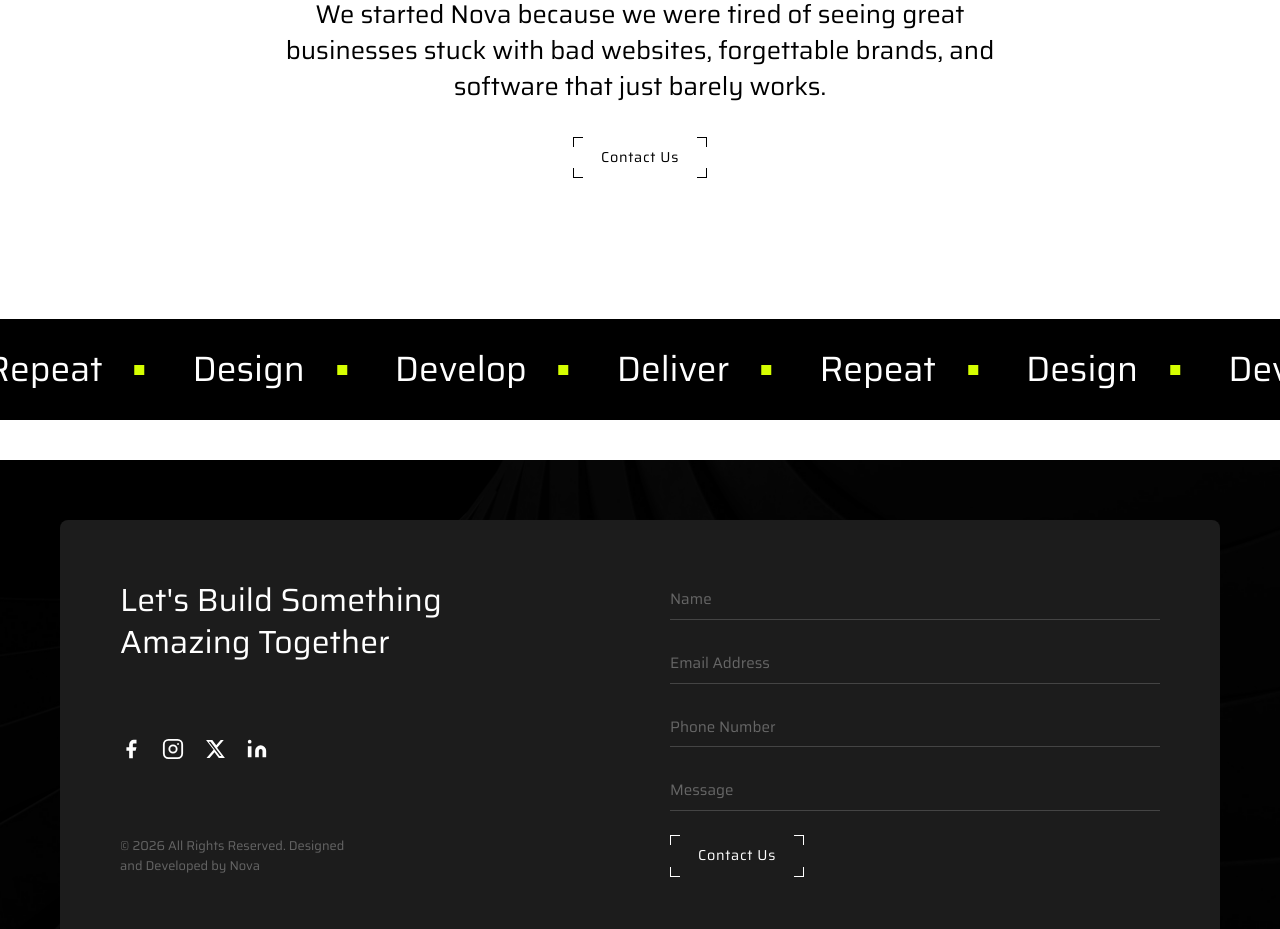
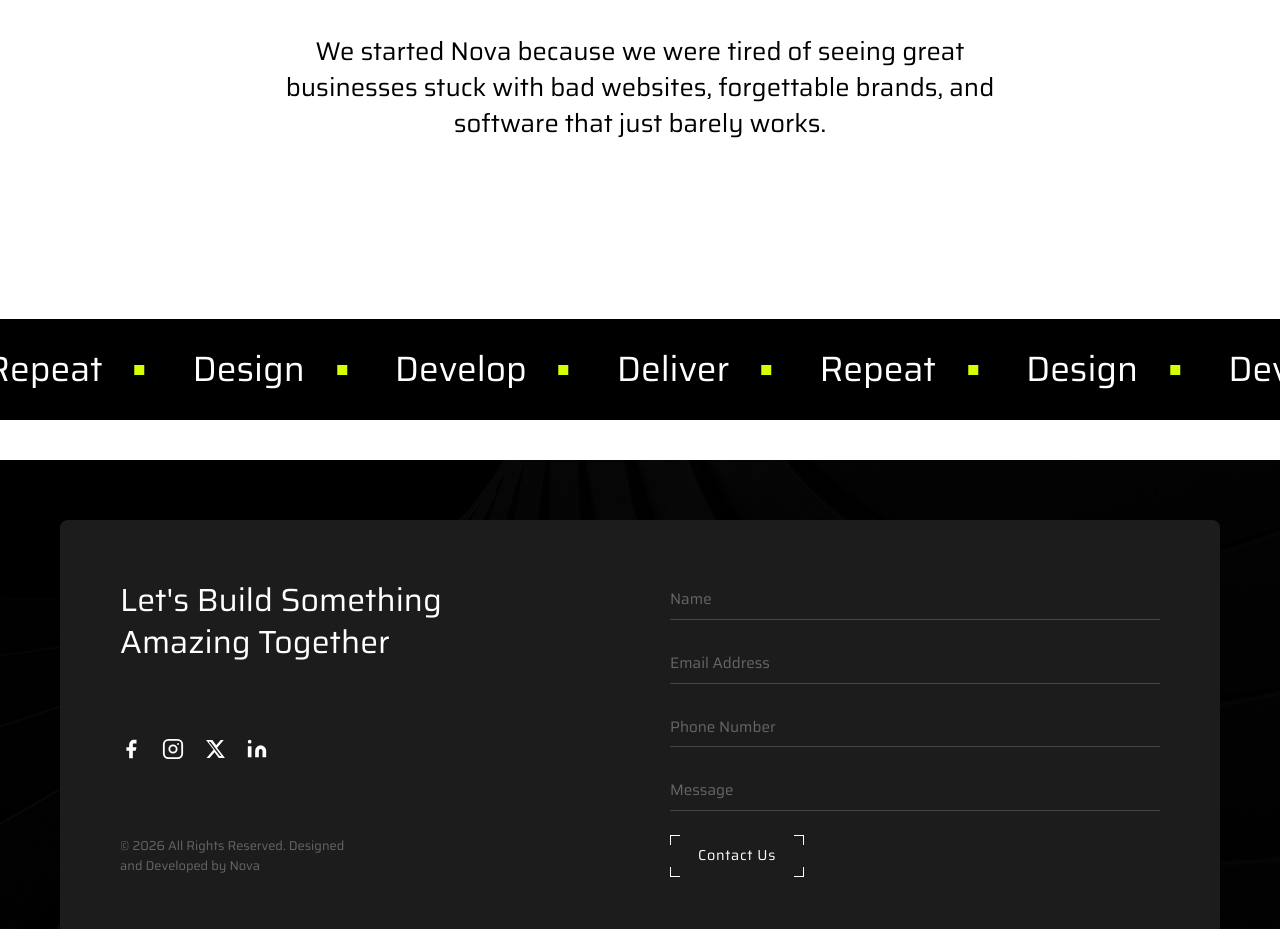
Before and after one commit to novahq-builds/Nova-Website, a Next.js app in the folder nova-website/: page / in a window 1280 px wide. Shown: the part 6340-7269 px from the top of the page. Built offline with nearby package versions, Linux system fonts and the light colour scheme.

Commit message:
removed contact us button (why us section)

```diff
--- a/nova-website/components/WhyUsSection/WhyUsSection.tsx
+++ b/nova-website/components/WhyUsSection/WhyUsSection.tsx
@@ -22,14 +22,6 @@ export default function WhyUsSection() {
           with bad websites, forgettable brands, and software that just barely
           works.
         </p>
-
-        <a href="#contact" className={styles.contactBtn}>
-          <span className={styles.corner} data-pos="tl" />
-          <span className={styles.corner} data-pos="tr" />
-          Contact Us
-          <span className={styles.corner} data-pos="bl" />
-          <span className={styles.corner} data-pos="br" />
-        </a>
       </div>
 
       {/* Ticker Bar */}
@@ -42,7 +34,7 @@ export default function WhyUsSection() {
                 {item}
                 <span className={styles.tickerDot}></span>
               </span>
-            )),
+            ))
           )}
         </div>
       </div>
```
